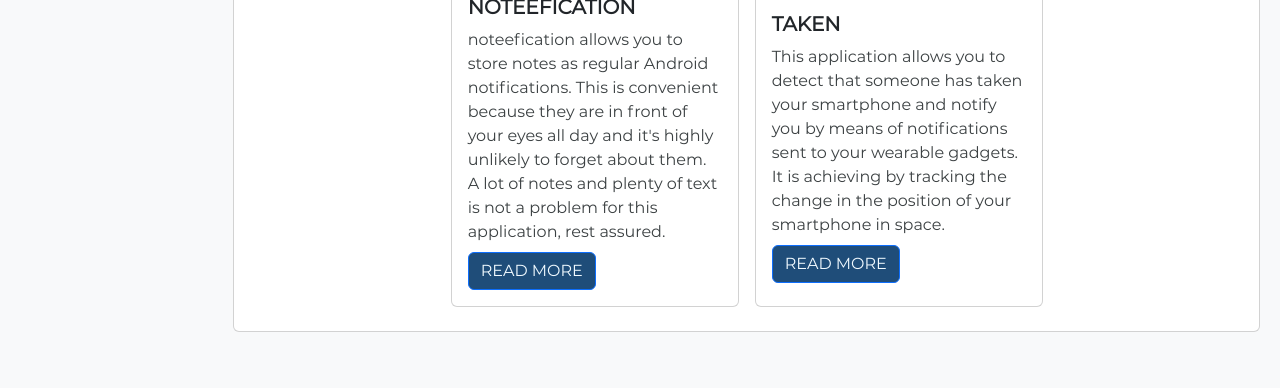
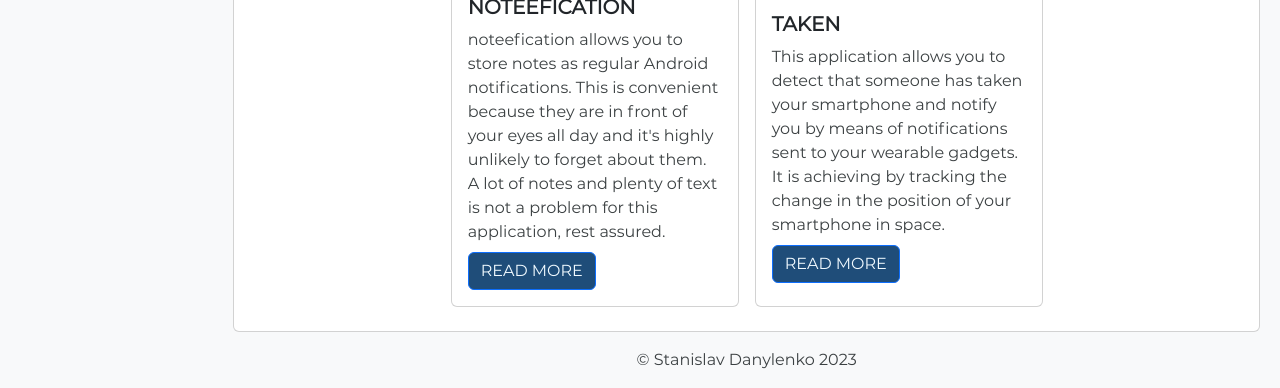
Before and after one commit to StanislavDanylenko/StanislavDanylenko.github.io, a plain HTML site: page index.html in a window 1280 px wide. Shown: the part 5158-5546 px from the top of the page. Before the commit the page ends 5490 px from the top, so only its background shows below. Drawn offline with nearby package versions, Linux system fonts and the light colour scheme; files whose address does not match are found by name.

Commit message:
add copyright

```diff
--- a/index.html
+++ b/index.html
@@ -612,7 +612,7 @@
                     </div>
                 </div>
             </div>
-
+            <p class="text-center p-3">© Stanislav Danylenko <span id="curr-year"></span></p>
         </div>
     </div>
 </div>
@@ -654,6 +654,9 @@
         })
     })
 
+    let currYear = document.getElementById("curr-year");
+    currYear.innerHTML = `${new Date().getFullYear()}`;
+
 </script>
 </body>
 </html>
```
